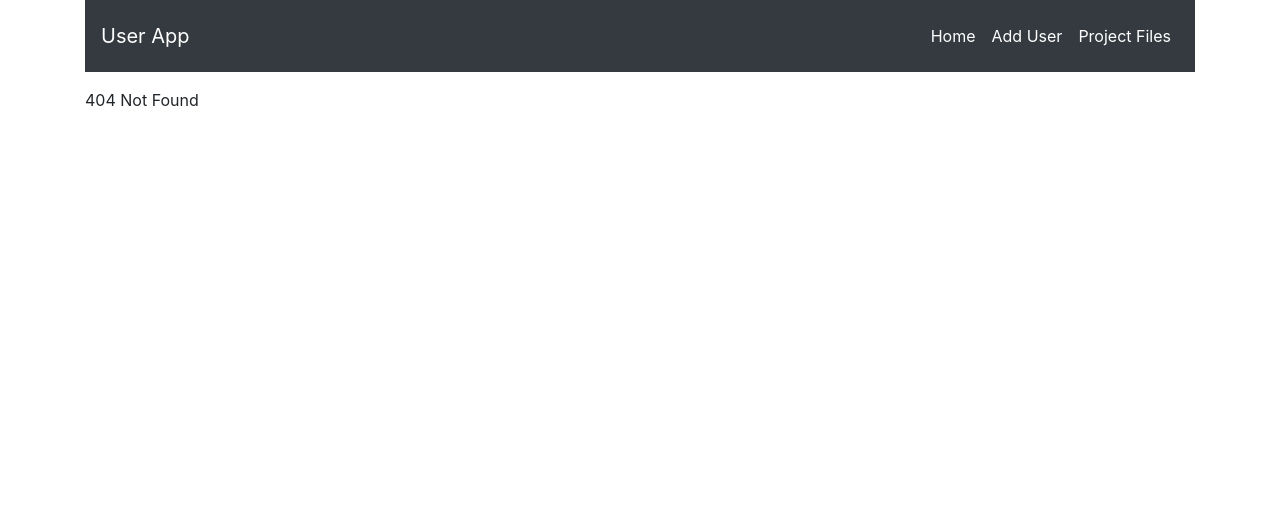
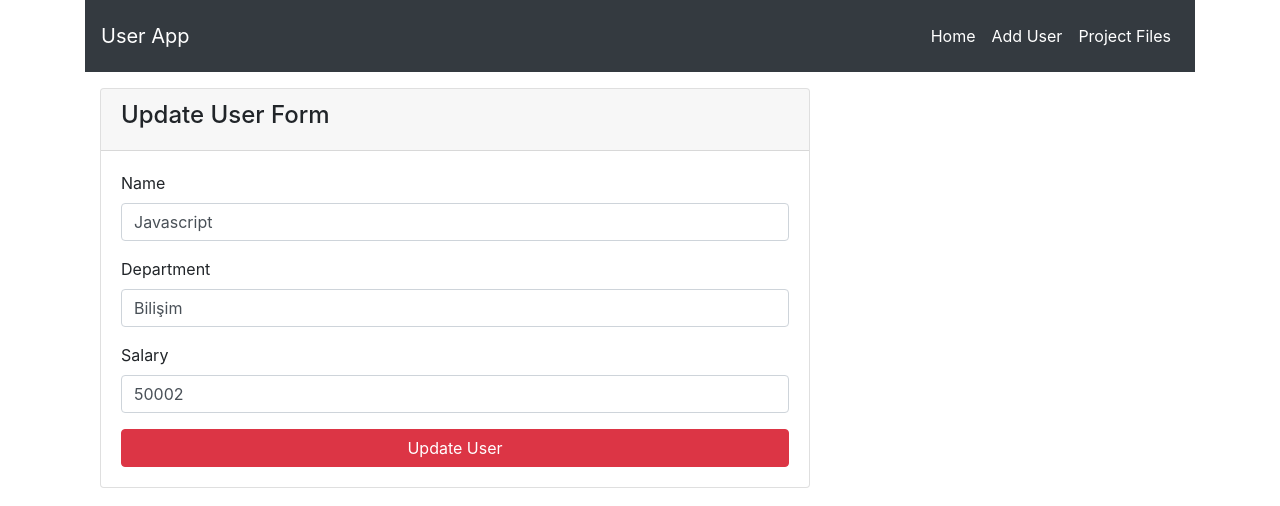
Before and after one commit to kablanfatih/React-1, a React (Create React App) app: page /edit/1 in a window 1280 px wide. Before the commit this address had no page. Shown: the top 506 px of the page. Built offline with nearby package versions, Linux system fonts and the light colour scheme; data requests are answered from the project's data file; what react-pose would draw is missing.

Commit message:
update of users' information was completed

```diff
--- a/api/db.json
+++ b/api/db.json
@@ -11,6 +11,24 @@
       "name": "React ",
       "salary": "5300",
       "department": "Bilişim"
+    },
+    {
+      "name": "Java",
+      "salary": "23423",
+      "department": "bilişöm",
+      "id": "vc221Pr"
+    },
+    {
+      "name": "kablanfatihSivas",
+      "salary": "324235",
+      "department": "bilişim",
+      "id": "cUH6NU7"
+    },
+    {
+      "name": "Fatih KABLAN",
+      "salary": "fsd",
+      "department": "fsdf",
+      "id": "wSYzBKk"
     }
   ]
 }
--- a/src/App.js
+++ b/src/App.js
@@ -2,7 +2,8 @@
 import './App.css';
 import Navbar from "./layout/Navbar";
 import Users from "./components/Users";
-import AddUser from "./components/AddUser";
+import AddUser from "./forms/AddUser";
+import UpdateUser from "./forms/UpdateUser";
 import NotFound from "./pages/NotFound";
 import {BrowserRouter as Router, Route, Switch} from 'react-router-dom';
 import Contribute from "./pages/Contribute";
@@ -19,6 +20,7 @@
                         <Route exact path="/" component={Users}/>
                         <Route exact path="/adduser" component={AddUser}/>
                         <Route exact path="/github" component={Contribute} />
+                        <Route exact path="/edit/:id" component = {UpdateUser}/>
                         <Route component={NotFound}/>
                     </Switch>
                 </div>
--- a/src/components/User.js
+++ b/src/components/User.js
@@ -2,6 +2,7 @@
 import PropTypes from 'prop-types';
 import UserConsumer from "../context";
 import axios from "axios";
+import {Link} from "react-router-dom";
 
 class User extends Component {
     static defaultProps = {
@@ -12,14 +13,14 @@
     state = {
         isVisible : false
     };
-    onClickEvent = (e) =>{
+    onClickEvent = () =>{
 
         this.setState({
             isVisible : !this.state.isVisible
         })
     };
 
-    onDeleteUser = async (dispatch, e) => {
+    onDeleteUser = async (dispatch) => {
         const {id} = this.props;
         await axios.delete(`http://localhost:3001/users/${id}`);
         dispatch({type : "DELETE_USER", payload : id})
@@ -28,7 +29,7 @@
 
     render() {
         // Destructing
-        const {name, department, salary} = this.props;
+        const {id, name, department, salary} = this.props;
         const {isVisible} = this.state;
 
         return <UserConsumer>
@@ -48,6 +49,7 @@
                                 <div className="card-body">
                                     <p className="card-text">Maaş: {salary}</p>
                                     <p className="card-text">Department: {department}</p>
+                                    <Link to = {`edit/${id}`} className="btn btn-dark btn-block" >Update User</Link>
                                 </div> : null}
                             </div>
 
--- a/src/context.js
+++ b/src/context.js
@@ -17,6 +17,12 @@
             return {
                 ...state,
                 users: [...state.users, action.payload]
+            };
+        case "UPDATE_USER":
+            return {
+                ...state,
+                users: state.users.map(user => user.id === action.payload.id ? action.payload : user)
+
             };
         default:
             return state;
--- a/src/components/AddUser.js
+++ b/src/forms/AddUser.js
@@ -29,7 +29,7 @@
         salary: ""
     };
 
-    changeVisibility = (e) => {
+    changeVisibility = () => {
 
         this.setState({
             visible: !this.state.visible
@@ -43,6 +43,7 @@
     };
 
     addUser = async (dispatch, e) => {
+        e.preventDefault();
 
         const {name, department, salary} = this.state;
 
@@ -56,7 +57,7 @@
 
         dispatch({type: "ADD_USER",payload:response.data});
 
-        e.preventDefault();
+        this.props.history.push("/");
     };
 
     /*changeName = (e) => {
--- /dev/null
+++ b/src/forms/UpdateUser.js
@@ -0,0 +1,103 @@
+import React, {Component} from 'react';
+
+import UserConsumer from "../context";
+import axios from "axios";
+
+
+class UpdateUser extends Component {
+
+    state = {
+        name: "",
+        department: "",
+        salary: ""
+    };
+    changeInput = (e) => {
+        this.setState({
+            [e.target.name] : e.target.value
+        })
+    };
+
+
+     componentDidMount = async () => {
+
+         const {id} = this.props.match.params;
+         const response = await axios.get(`http://localhost:3001/users/${id}`);
+         const {name, salary, department} = response.data;
+
+         this.setState({
+             name,
+             salary,
+             department
+         });
+     };
+
+
+    updateUser = async (dispatch, e) => {
+        e.preventDefault();
+
+        const {id} = this.props.match.params;
+
+        const {name, salary, department} = this.state;
+        const updatedUser = {
+            name,
+            salary,
+            department
+        };
+        const response = await axios.put(`http://localhost:3001/users/${id}`,updatedUser);
+
+        dispatch({type: "UPDATE_USER", payload : response.data});
+
+        this.props.history.push("/");
+
+    };
+
+    render() {
+        const {name, department, salary} = this.state;
+
+        return <UserConsumer>
+
+            {
+                value => {
+
+                    const {dispatch} = value;
+                    return (
+
+                        <div className="col-md-8 mb-4">
+
+                                <div className="card">
+                                    <div className="card-header">
+                                        <h4>Update User Form</h4>
+                                    </div>
+                                    <div className="card-body">
+
+                                        <form onSubmit={this.updateUser.bind(this, dispatch)}>
+                                            <div className="form-group">
+                                                <label htmlFor="name">Name</label>
+                                                <input type="text" name="name" id="id" placeholder="Enter Name"
+                                                       className="form-control" value={name} onChange={this.changeInput}/>
+                                            </div>
+                                            <div className="form-group">
+                                                <label htmlFor="name">Department</label>
+                                                <input type="text" name="department" id="department" placeholder="Enter department"
+                                                       className="form-control" value={department}
+                                                       onChange={this.changeInput}/>
+                                            </div>
+                                            <div className="form-group">
+                                                <label htmlFor="name">Salary</label>
+                                                <input type="text" name="salary" id="salary" placeholder="Enter salary"
+                                                       className="form-control" value={salary} onChange={this.changeInput}/>
+                                            </div>
+                                            <button className="btn btn-danger btn-block" type="submit">Update User</button>
+                                        </form>
+                                    </div>
+                                </div>
+
+                        </div>
+                    );
+                }
+            }
+        </UserConsumer>
+    }
+}
+
+export default UpdateUser;
```
